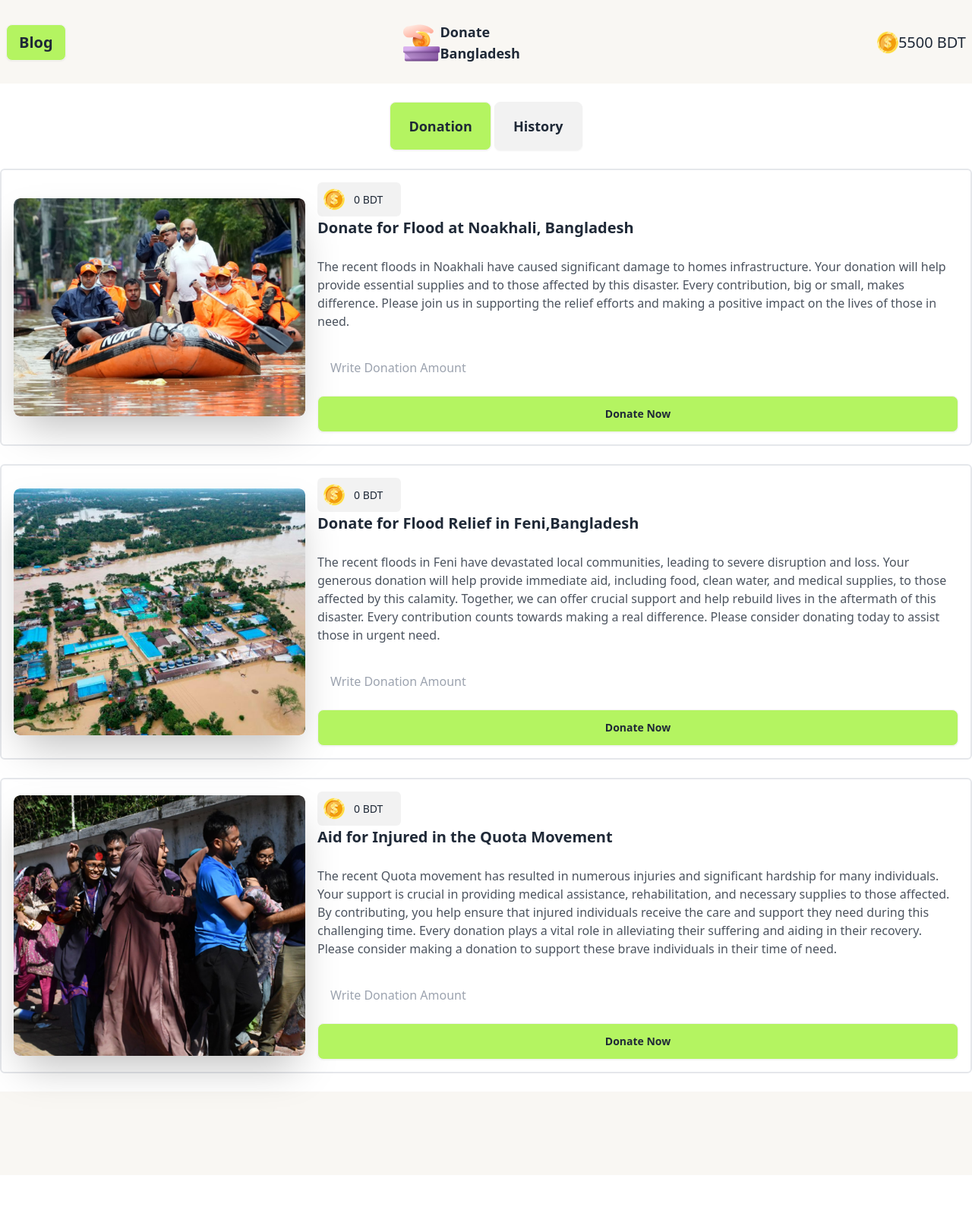
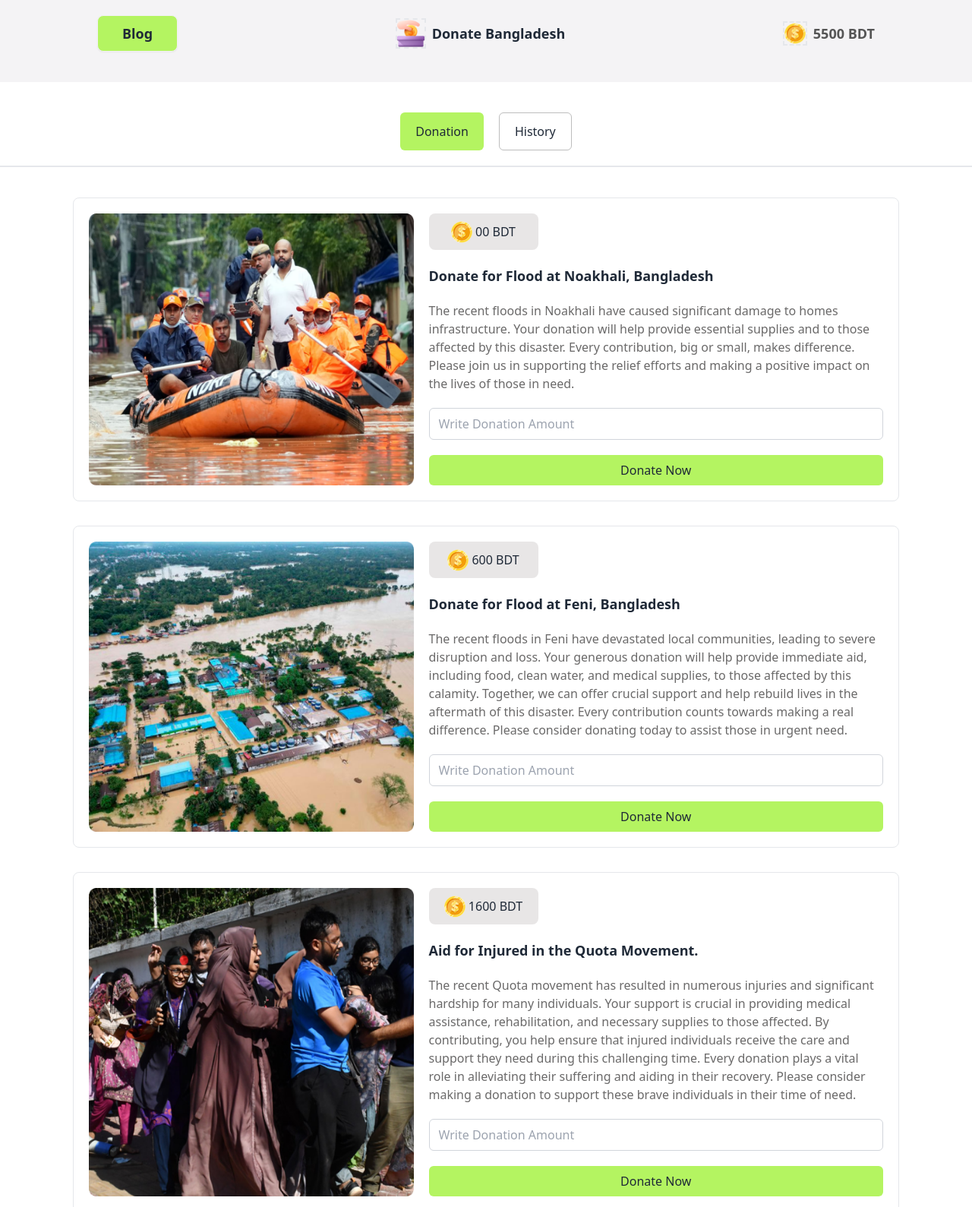
Before and after one commit to rohanibra/b-10-assignment-5, a plain HTML site: page index.html in a window 1280 px wide. Shown: the top 1589 px of the page at 76% size. Before the commit the page ends 1547 px from the top, so only its background shows below. Drawn offline with nearby package versions, Linux system fonts and the light colour scheme.

Commit message:
js section added

```diff
--- /dev/null
+++ b/app.js
@@ -0,0 +1,13 @@
+const allBtn =document.getElementsByClassName("donation");
+for(btn of allBtn){
+    btn.addEventListener("click",function(e){
+        const input_amount=parseFloat(e.target.parentNode.childNodes[1].value)
+        const title =e.target.parentNode.parentNode.childNodes[3].innerText
+        const donated_tk=parseFloat(e.target.parentNode.parentNode.childNodes[1].childNodes[2].innerText);
+        const main=parseFloat(e.target.parentNode.parentNode.parentNode.parentNode.parentNode.parentNode.parentNode.childNodes[1].childNodes[1].childNodes[1].childNodes[5].childNodes[1].childNodes[2].innerText);
+      document.getElementById('1st-donated-price').innerText=input_amount
+      return
+      document.getElementById('2nd-donated-price').innerText=input_amount
+      document.getElementById('3rd-donated-price').innerText=input_amount
+    })
+}
--- a/index.html
+++ b/index.html
@@ -8,107 +8,224 @@
 <script src="https://cdn.tailwindcss.com"></script>
 
 </head>
-<body>
-    <header>
-        <nav class="bg-[#F9F7F3] h-[110px] pt-5">
-            <div class="navbar max-w-7xl mx-auto">
-                <div class="navbar-start">
+<body class="lexend">
+  <!-- navbar section -->
+  <nav class="sticky top-0 bg-white z-50">
+    <div
+      class="navbar bg-[#b1a7b823] flex justify-center lg:justify-between gap-5 lg:px-32 pt-5 pb-10"
+    >
+      <div class="">
+        <a id="blog-btn" class="btn bg-[#B4F461] lg:px-8 lg:text-lg text-sm"
+          >Blog</a
+        >
+      </div>
 
-                  <a class="btn  text-xl bg-[#B4F461]">Blog</a>
-                </div>
-                <div  class="flex w-[262px] justify-between">
-                    <img src="./assets/logo.png" alt="">
-                    <h1 class="font-semibold text-lg">Donate Bangladesh</h1>
-                </div>
-                <div class="navbar-end">
-                  <a class="flex text-center font-medium text-[20px]"> <img src="./assets/coin.png" alt="">5500 BDT</a>
-                </div>
-              </div>
-        </nav>
-        <!-- nav end -->
-         <!-- toggle buttons -->
-          <div class="text-center my-6">
-            <button class="btn btn-xs sm:btn-sm md:btn-md lg:btn-lg bg-[#B4F461]">Donation</button>
-            <button class="btn btn-xs sm:btn-sm md:btn-md lg:btn-lg">History</button>
+      <div class="lg:gap-2">
+        <img
+          class="border-2 border-dashed lg:h-10 h-5 w-5 lg:w-10"
+          src="assets/logo.png"
+          alt=""
+        />
+        <h2 class="lg:text-lg text-sm font-bold">Donate Bangladesh</h2>
+      </div>
+
+      <div class="lg:gap-2">
+        <img
+          class="border-2 border-dashed lg:h-8 h-5 w-5 lg:w-8"
+          src="assets/coin.png"
+          alt=""
+        />
+        <p
+          id="account-balance"
+          class="text-[#111111B3] font-semibold text-sm lg:text-lg"
+        >
+          5500 BDT
+        </p>
+      </div>
+    </div>
+
+    <!-- button -->
+    <div class="mt-10 mb-10 flex justify-center gap-5 border-b-2 pb-5">
+      <button
+        id="donation-tab"
+        class="bg-[#B4F461] px-5 py-3 text-base font-medium rounded-md"
+      >
+        Donation
+      </button>
+      <button
+        id="history-tab"
+        class="border border-[#11111146] px-5 py-3 text-base font-medium rounded-md"
+      >
+        History
+      </button>
+    </div>
+  </nav>
+
+  <main>
+    <section id="donation-section" class="space-y-8 mb-20">
+      <!-- card 1 -->
+      <div
+        class="lg:mx-24 mx-8 border p-5 rounded-lg flex flex-col sm:flex-row sm:justify-center gap-5"
+      >
+        <div class="sm:w-5/12">
+          <img class="w-full h-full" src="assets/noakhali.png" alt="" />
+        </div>
+        <div class="sm:w-7/12 space-y-5">
+          <div
+            class="flex justify-center items-center gap-1 bg-[#d8d5d596] sm:max-w-36 h-12 rounded-lg px-2 py-5 mb-5"
+          >
+            <img class="" src="assets/coin.png" alt="" />
+            <p><span id="donate-balance-noakhali">00</span> BDT</p>
           </div>
-    </header>
-    <main class="max-w-7xl mx-auto" >
+          <h2 id="h2-noakhali" class="text-lg font-bold">
+            Donate for Flood at Noakhali, Bangladesh
+          </h2>
+          <p class="text-[#2b2929b3]">
+            The recent floods in Noakhali have caused significant damage to
+            homes infrastructure. Your donation will help provide essential
+            supplies and to those affected by this disaster. Every
+            contribution, big or small, makes difference. Please join us in
+            supporting the relief efforts and making a positive impact on the
+            lives of those in need.
+          </p>
 
-        <div class="hero ">
-            <div class="space-y-6">
-                <div class="hero-content flex-col lg:flex-row border-2 rounded-md">
-                <img
-                  src="./assets/noakhali.png"
-                  class="max-w-sm rounded-lg shadow-2xl" />
-                <div>
-                  <a class="flex text-center items-center gap-3 p-2 rounded-md font-medium text-[14px] bg-[#1111110D] w-[110px] h-[44]"> <img src="./assets/coin.png" alt="">0 BDT</a>
-                  <h1 class="text-[20px] font-bold">Donate for Flood at Noakhali, Bangladesh</h1>
-                  <p class="py-6 opacity-80">
-                      The recent floods in Noakhali have caused significant damage to homes  infrastructure. Your donation will help provide essential supplies and  to those affected by this disaster. Every contribution, big or small, makes  difference. Please join us in supporting the relief efforts and making a positive impact on the lives of those in need.
+          <input
+            id="input-noakhali"
+            type="number"
+            class="w-full border border-gray-300 px-3 py-2 rounded-md focus:outline-none focus:ring-2 focus:ring-gray-500 focus:border-transparent transition-all duration-200"
+            placeholder="Write Donation Amount"
+          />
+          <button
+            id="donate-noakhali"
+            class="bg-[#B4F461] w-full py-2 text-base font-medium rounded-md"
+          >
+            Donate Now
+          </button>
+        </div>
+      </div>
 
-                  </p>
-                  <div class="flex flex-col space-y-3">
-                      <input type="text" placeholder="Write Donation Amount" class="input input-ghost w-full  py-6" />
-                  <button class="btn bg-[#B4F461] font-bold ">Donate Now</button>
-                  </div>
-                </div>
-              </div>
-                <div class="hero-content flex-col lg:flex-row border-2 rounded-md">
-                <img
-                  src="./assets/feni.png"
-                  class="max-w-sm rounded-lg shadow-2xl" />
-                <div>
-                  <a class="flex text-center items-center gap-3 p-2 rounded-md font-medium text-[14px] bg-[#1111110D] w-[110px] h-[44]"> <img src="./assets/coin.png" alt="">0 BDT</a>
-                  <h1 class="text-[20px] font-bold">Donate for Flood Relief in Feni,Bangladesh</h1>
-                  <p class="py-6 opacity-80">
-                      The recent floods in Feni have devastated local communities, leading to severe disruption and loss. Your generous donation will help provide immediate aid, including food, clean water, and medical supplies, to those affected by this calamity. Together, we can offer crucial support and help rebuild lives in the aftermath of this disaster. Every contribution counts towards making a real difference. Please consider donating today to assist those in urgent need.
+      <!-- card 2 -->
+      <div
+        class="lg:mx-24 mx-8 border p-5 rounded-lg flex flex-col sm:flex-row sm:justify-center gap-5"
+      >
+        <div class="sm:w-5/12">
+          <img class="w-full h-full" src="assets/feni.png" alt="" />
+        </div>
+        <div class="sm:w-7/12 space-y-5">
+          <div
+            class="flex justify-center items-center gap-1 bg-[#d8d5d596] sm:max-w-36 h-12 rounded-lg px-2 py-5 mb-5"
+          >
+            <img class="" src="assets/coin.png" alt="" />
+            <p><span id="donate-balance-feni">600</span> BDT</p>
+          </div>
+          <h2 class="text-lg font-bold">
+            Donate for Flood at Feni, Bangladesh
+          </h2>
+          <p class="text-[#2b2929b3]">
+            The recent floods in Feni have devastated local communities,
+            leading to severe disruption and loss. Your generous donation will
+            help provide immediate aid, including food, clean water, and
+            medical supplies, to those affected by this calamity. Together, we
+            can offer crucial support and help rebuild lives in the aftermath
+            of this disaster. Every contribution counts towards making a real
+            difference. Please consider donating today to assist those in
+            urgent need.
+          </p>
 
-                  </p>
-                  <div class="flex flex-col space-y-3">
-                      <input type="text" placeholder="Write Donation Amount" class="input input-ghost w-full  py-6" />
-                  <button class="btn bg-[#B4F461] font-bold ">Donate Now</button>
-                  </div>
-                </div>
-              </div>
-              <div class="hero-content flex-col lg:flex-row border-2 rounded-md">
-                <img
-                  src="./assets/quota-protest.png"
-                  class="max-w-sm rounded-lg shadow-2xl" />
-                <div>
-                  <a class="flex text-center items-center gap-3 p-2 rounded-md font-medium text-[14px] bg-[#1111110D] w-[110px] h-[44]"> <img src="./assets/coin.png" alt="">0 BDT</a>
-                  <h1 class="text-[20px] font-bold">Aid for Injured in the Quota Movement</h1>
-                  <p class="py-6 opacity-80">
-                    The recent Quota movement has resulted in numerous injuries and significant hardship for many individuals. Your support is crucial in providing medical assistance, rehabilitation, and necessary supplies to those affected. By contributing, you help ensure that injured individuals receive the care and support they need during this challenging time. Every donation plays a vital role in alleviating their suffering and aiding in their recovery. Please consider making a donation to support these brave individuals in their time of need.
+          <input
+            id="input-feni"
+            type="number"
+            class="w-full border border-gray-300 px-3 py-2 rounded-md focus:outline-none focus:ring-2 focus:ring-gray-500 focus:border-transparent transition-all duration-200"
+            placeholder="Write Donation Amount"
+          />
+          <button
+            id="donate-feni"
+            class="bg-[#B4F461] w-full py-2 text-base font-medium rounded-md"
+          >
+            Donate Now
+          </button>
+        </div>
+      </div>
 
-                  </p>
-                  <div class="flex flex-col space-y-3">
-                      <input type="text" placeholder="Write Donation Amount" class="input input-ghost w-full  py-6" />
-                  <button class="btn bg-[#B4F461] font-bold ">Donate Now</button>
-                  </div>
-                </div>
-              </div>
-            </div>
+      <!-- card 3 -->
+      <div
+        class="lg:mx-24 mx-8 border p-5 rounded-lg flex flex-col sm:flex-row sm:justify-center gap-5"
+      >
+        <div class="sm:w-5/12">
+          <img class="w-full h-full" src="assets/quota-protest.png" alt="" />
+        </div>
+        <div class="sm:w-7/12 space-y-5">
+          <div
+            class="flex justify-center items-center gap-1 bg-[#d8d5d596] sm:max-w-36 h-12 rounded-lg px-2 py-5 mb-5"
+          >
+            <img class="" src="assets/coin.png" alt="" />
+            <p><span id="donate-balance-qouta">1600</span> BDT</p>
+          </div>
+          <h2 class="text-lg font-bold">
+            Aid for Injured in the Quota Movement.
+          </h2>
+          <p class="text-[#2b2929b3]">
+            The recent Quota movement has resulted in numerous injuries and
+            significant hardship for many individuals. Your support is crucial
+            in providing medical assistance, rehabilitation, and necessary
+            supplies to those affected. By contributing, you help ensure that
+            injured individuals receive the care and support they need during
+            this challenging time. Every donation plays a vital role in
+            alleviating their suffering and aiding in their recovery. Please
+            consider making a donation to support these brave individuals in
+            their time of need.
+          </p>
 
-          </div>
-           <!-- history section start -->
-           <div class="hidden" >
-            <div>
-              <h1 class="font-bold">
-                headline
-              </h1>
-              <p>
-                history
-              </p>
-            </div>
-          </div>
+          <input
+            id="input-qouta"
+            type="number"
+            class="w-full border border-gray-300 px-3 py-2 rounded-md focus:outline-none focus:ring-2 focus:ring-gray-500 focus:border-transparent transition-all duration-200"
+            placeholder="Write Donation Amount"
+          />
+          <button
+            id="donate-qouta"
+            class="bg-[#B4F461] w-full py-2 text-base font-medium rounded-md"
+          >
+            Donate Now
+          </button>
+        </div>
+      </div>
+    </section>
 
+    <!-- modal section -->
+    <section
+      id="donate-modal"
+      class="z-[1000] fixed top-0 right-0 bottom-0 left-0  flex justify-center items-center bg-black bg-opacity-50 hidden"
+    >
+      <div class="bg-white rounded-lg shadow-lg w-11/12 max-w-md p-5 text-center">
+        <h3 class="text-2xl font-bold mb-4">Congratulations!</h3>
+        <img class="mx-auto mb-4" src="assets/coin.png" alt="Coin" />
+        <p class="text-gray-700">You have donated for humankind.</p>
+        <h4 class="text-lg font-semibold mb-4">Successfully!</h4>
+        <button
+          id="close-modal"
+          class="w-1/2 bg-[#B4F461] py-2 rounded-md font-medium text-base"
+        >
+          Close
+        </button>
+      </div>
+    </section>
 
-          <!-- history section end -->
-    </main>
+    <!-- history section -->
+     <section id="history-section" class="space-y-5 hidden mb-5">
+
+     </section>
+  </main>
+
     <footer>
-        <Div  class="bg-[#F9F7F3] h-[110px] mt-6">
+      <div id="footer" class="bg-[#F9F7F3] h-20"></div>
+    </footer>
 
-        </Div>
-    </footer>
+  <script src="./app.js"></script>
+  <script>
+      document.getElementById('history-tab').addEventListener('click', function() {
+        document.getElementById('footer').classList.add('hidden');
+      });
+    </script>
 </body>
 </html>
```
Also changed, not shown: blog.html (added, +93 -0 lines).
